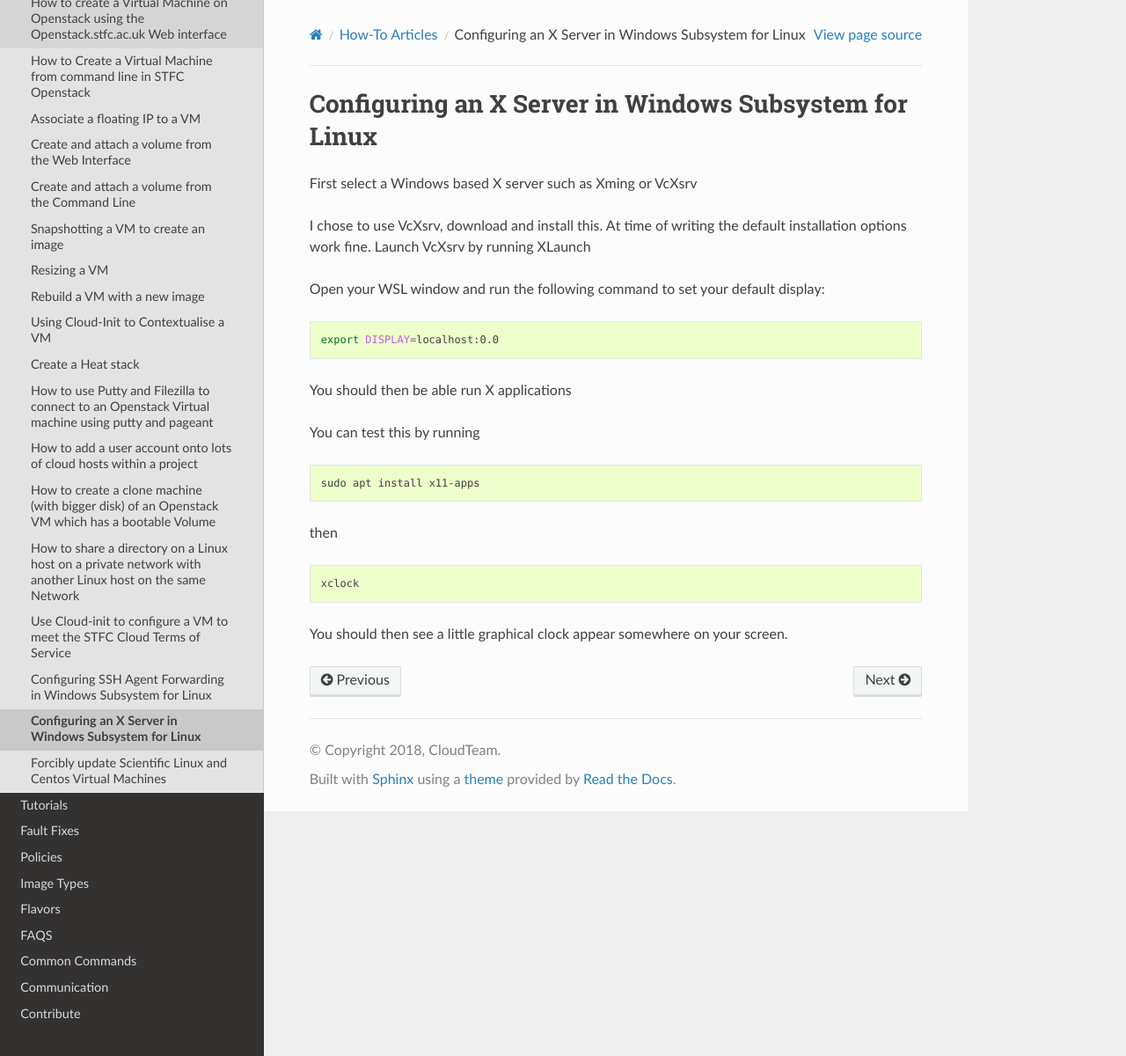
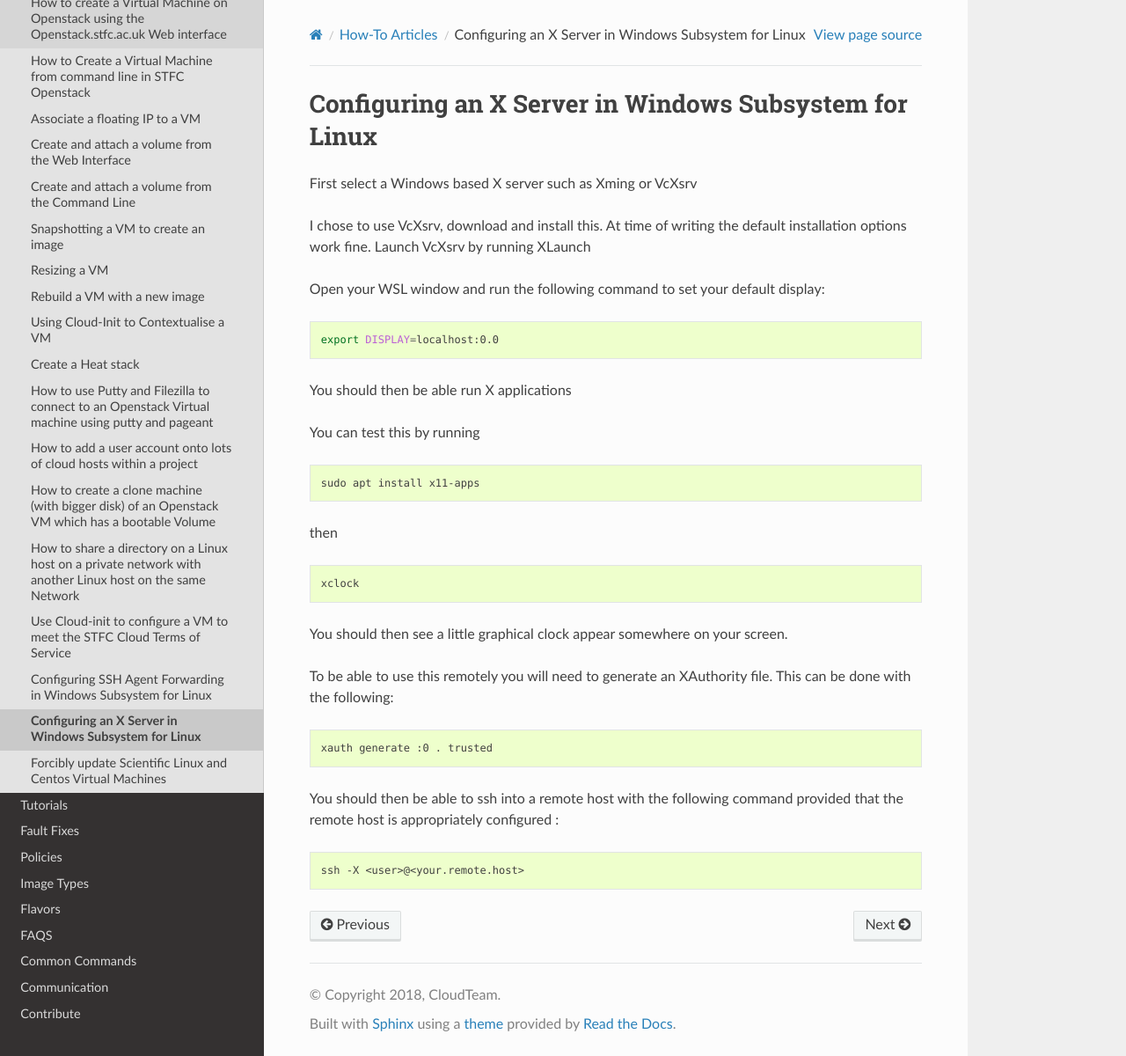
Before and after one commit to stfc/cloud-docs, a Sphinx documentation site: the page built from source/howto/ConfigureAnXServerInWindowsSubsystemForLinux.rst, in a window 1280 px wide and 1200 px high. Shown: the whole window at 88% size. Built offline with Sphinx 7.4.7 and the Read the Docs theme 2.0.0, drawn with Linux system fonts in a browser that asks for light colours.

Commit message:
Add additional instructions for using X remotely

```diff
--- a/source/howto/ConfigureAnXServerInWindowsSubsystemForLinux.rst
+++ b/source/howto/ConfigureAnXServerInWindowsSubsystemForLinux.rst
@@ -28,3 +28,15 @@ then
     xclock
 
 You should then see a little graphical clock appear somewhere on your screen.
+
+To be able to use this remotely you will need to generate an XAuthority file. This can be done with the following:
+
+.. code-block:: bash
+
+      xauth generate :0 . trusted
+
+You should then be able to ssh into a remote host with the following command provided that the remote host is appropriately configured :
+
+.. code-block:: bash
+
+    ssh -X <user>@<your.remote.host>
```
